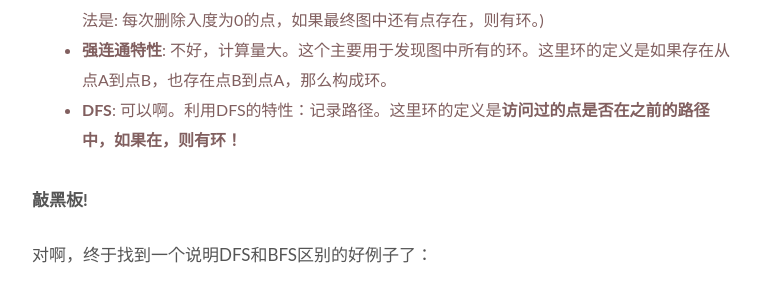
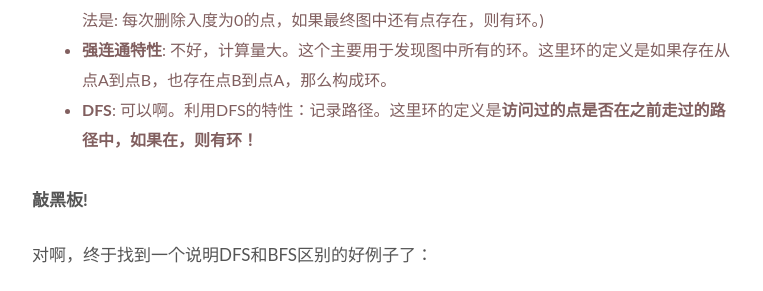
Before and after one commit to WillWang-X/willwang-x.github.io, a Jekyll site: the page built from _posts/2018-02-18-shift.md, in a window 1280 px wide and 900 px high, scrolled down 895 px. Shown: the part 160-451 px from the top of the window, without its empty margins (258-1021 px from the left). Built offline with Jekyll 4.4.1, drawn with Linux system fonts in a browser that asks for light colours.

Commit message:
about directed graph

```diff
--- a/_posts/2018-02-18-shift.md
+++ b/_posts/2018-02-18-shift.md
@@ -33,7 +33,7 @@ published: true
 5. 问题来了：那用哪一个呢？
 	- **拓扑排序**：不好，这是判断整个图有没有环，这里不必，因为如果点不经过，没有意义。(方法是: 每次删除入度为0的点，如果最终图中还有点存在，则有环。)
 	- **强连通特性**: 不好，计算量大。这个主要用于发现图中所有的环。这里环的定义是如果存在从点A到点B，也存在点B到点A，那么构成环。
-	- **DFS**: 可以啊。利用DFS的特性：记录路径。这里环的定义是**访问过的点是否在之前的路径中，如果在，则有环！**
+	- **DFS**: 可以啊。利用DFS的特性：记录路径。这里环的定义是**访问过的点是否在之前走过的路径中，如果在，则有环！**
 
 <br>
 **敲黑板!**
```
